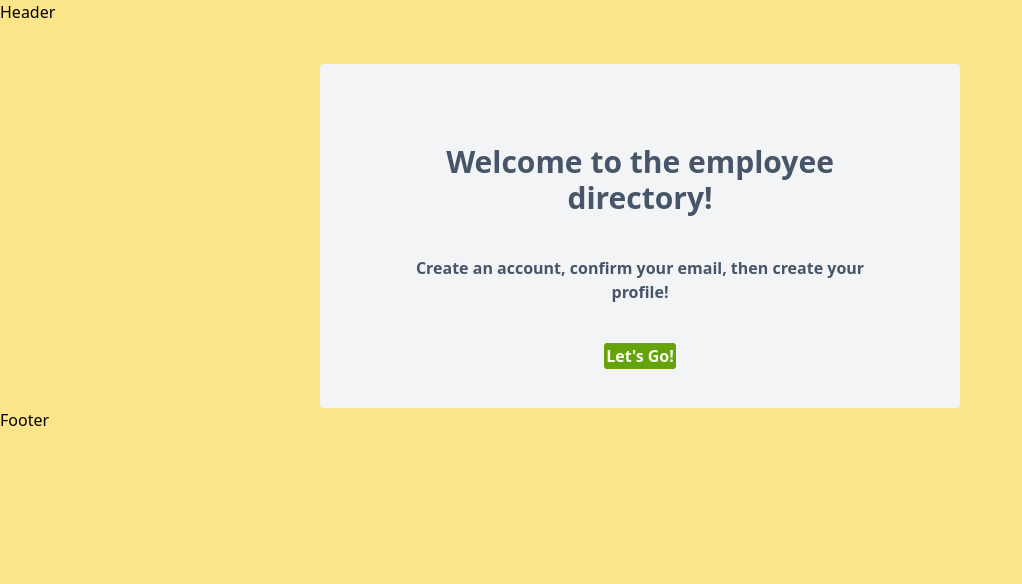
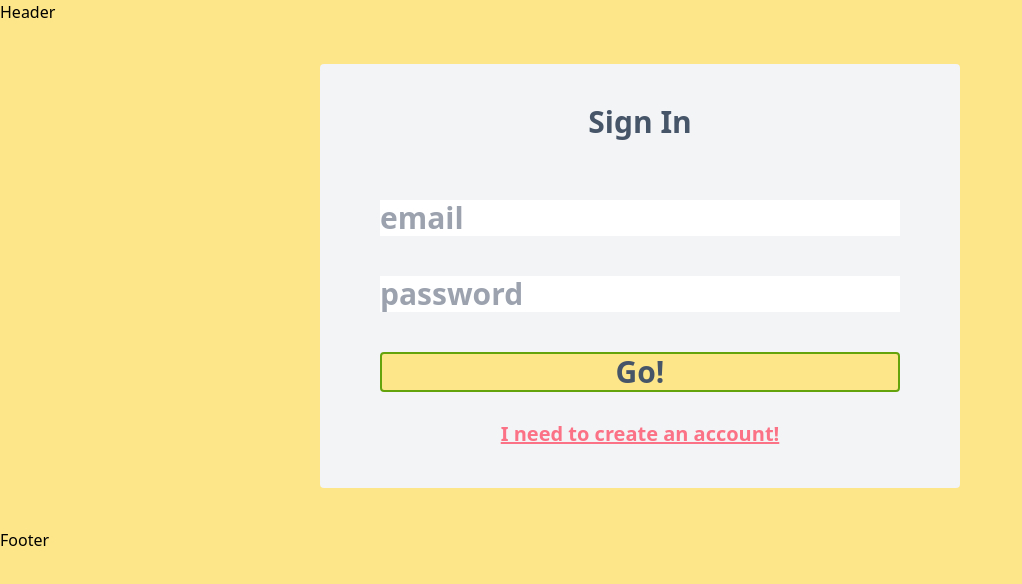
Before and after one commit to spencer-eagleton/react-directory, a React app: page /signin in a window 1280 px wide. Shown: the top 584 px of the page, without its empty margins (0-1022 px from the left). Built offline with nearby package versions, Linux system fonts and the light colour scheme.

Commit message:
conditional rendering of sign up/in + routing

```diff
--- a/src/App.jsx
+++ b/src/App.jsx
@@ -15,8 +15,11 @@ export default function App() {
     <div className="app">
       <Header />
       <Switch>
-        <Route path="/auth">
+        <Route path="/signin">
           <Auth />
+        </Route>
+        <Route path="/signup">
+          <Auth isSigningUp />
         </Route>
         <Route>
           <Welcome path="/" />
--- a/src/components/AuthForm/AuthForm.jsx
+++ b/src/components/AuthForm/AuthForm.jsx
@@ -4,7 +4,7 @@ export default function AuthForm() {
         <form className="flex flex-col">
             <input className="m-5" type="email" placeholder="email" name="email" />
             <input className="m-5" type="password" placeholder="password" name="password"  />
-            <button className="m-5 border-2 border-lime-600 rounded bg-amber-200" >SignUp/SignIn</button>
+            <button className="m-5 border-2 border-lime-600 rounded bg-amber-200" >Go!</button>
         </form>
     </div>
   )
--- a/src/views/Auth/Auth.jsx
+++ b/src/views/Auth/Auth.jsx
@@ -1,6 +1,7 @@
+import { Link } from "react-router-dom"
 import AuthForm from "../../components/AuthForm/AuthForm"
 
-export default function Auth() {
+export default function Auth({ isSigningUp = false }) {
   return (
       <div
       className="
@@ -16,8 +17,9 @@ export default function Auth() {
       m-10
       "
       >
-        <h2 className="m-10">SignUp/SignIn</h2>
-        <AuthForm />
+        <h2 className="mb-10">{isSigningUp ? 'Sign Up' : 'Sign In'} </h2>
+        <AuthForm label={isSigningUp ? 'Sign Up' : 'Sign In'}  />
+        {isSigningUp ? (<Link className="text-xl text-rose-400 underline" to="/signin">I already have an account!</Link>) : (<Link className="text-xl text-rose-400 underline" to="/signup">I need to create an account!</Link>)}
       </div>
   )
 }
--- a/src/views/Welcome/Welcome.jsx
+++ b/src/views/Welcome/Welcome.jsx
@@ -22,7 +22,7 @@ export default function Welcome() {
             Create an account, confirm your email, then create your profile!
         </p>
         <Link className="m-5 border-2 border-lime-600 rounded bg-lime-600 text-lime-50"
-            to="/auth">Let's Go!
+            to="/signup">Let's Go!
         </Link>
     </div>
   )
```
Also changed, not shown: src/context/UserContext.jsx (added).
